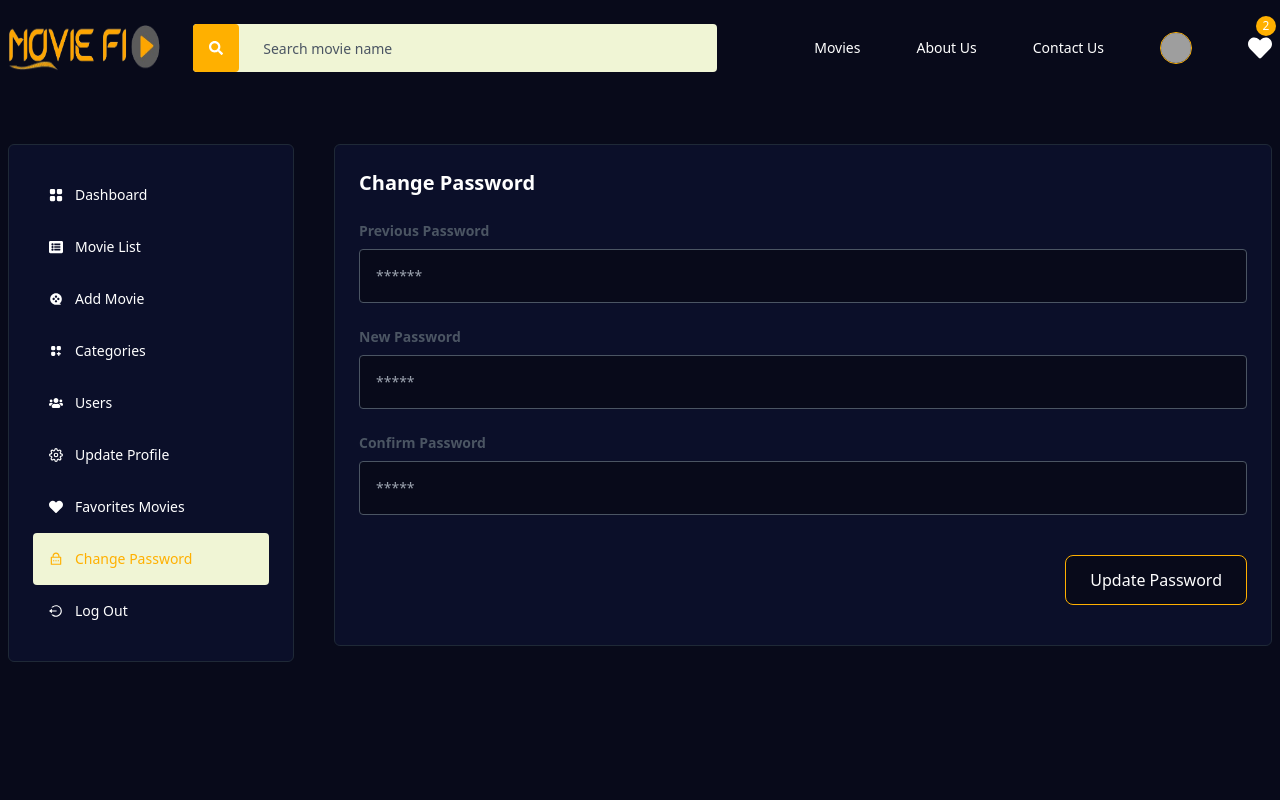
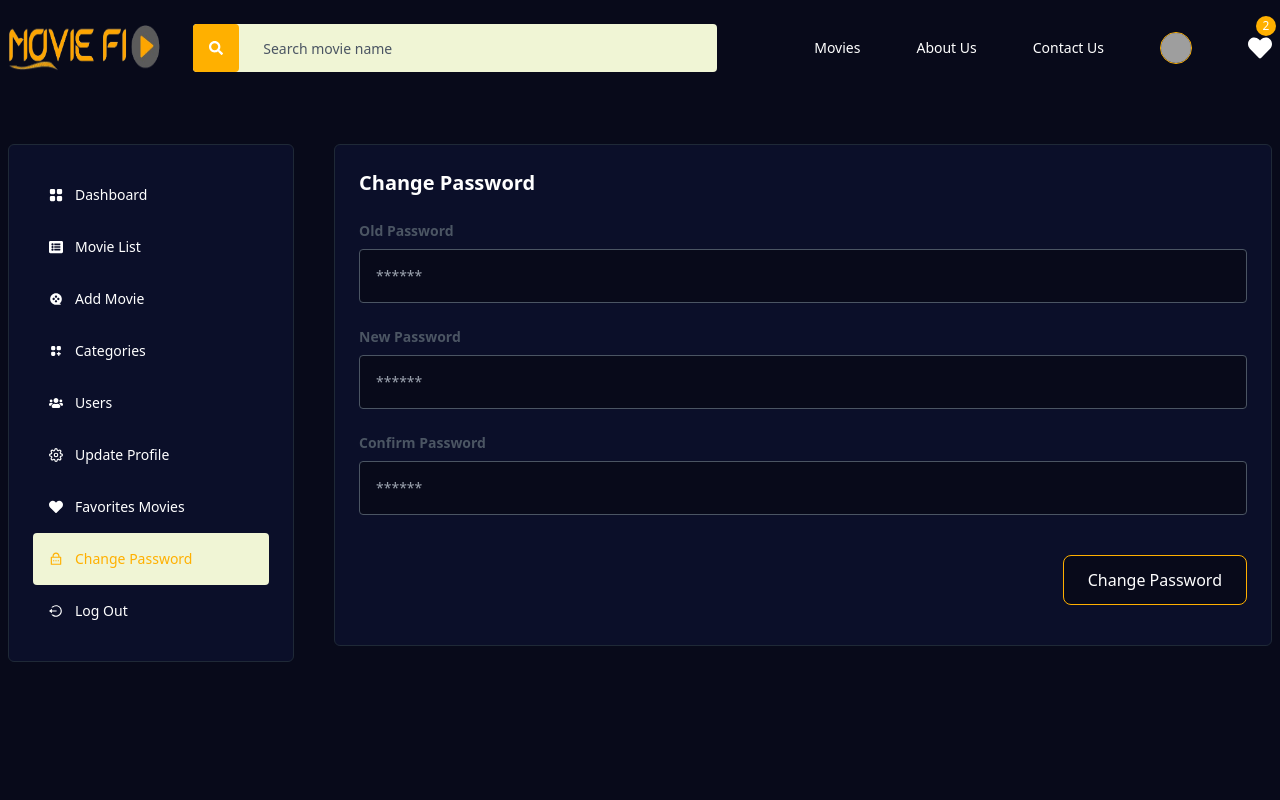
Before and after one commit to Kabri108/MovieFi, a React (Vite) app in the folder client/: page /Password in a window 1280 px wide. Shown: the top 800 px of the page. Built offline with nearby package versions, Linux system fonts and the light colour scheme; sample sign-in values are in the browser's storage; grey boxes are pictures that could not be loaded.

Commit message:
change password service completed and toaster display problem solved

```diff
--- a/client/src/App.jsx
+++ b/client/src/App.jsx
@@ -1,4 +1,4 @@
-import React from 'react';
+import React, { useState } from 'react';
 import { Routes, Route } from 'react-router-dom';
 import HomeScreen from './Screens/HomeScreen';
 import AboutUs from './Screens/AboutUs';
@@ -17,9 +17,16 @@ import ContactUs from './Screens/ContactUs';
 import { AdminRouterProtection, ProtectedRouter } from './ProtectedRouter';
 const App = () => {
   Aos.init();
+
+  const [showToasts, setShowToasts] = useState(false); // Example state for toast container
+
+  const showToast = () => {
+    // Logic to trigger toast notification
+    setShowToasts(true);
+  };
   return (
     <>
-      {/* <ToastContainer> */}
+     {showToast && <ToastContainer />}
         <Routes>
           {/* Public routes */}
           <Route path="/" element={<HomeScreen />} />
--- a/client/src/Component/Notification/ToastContainer.jsx
+++ b/client/src/Component/Notification/ToastContainer.jsx
@@ -5,7 +5,7 @@ export default function ToastContainer(){
         <Toaster
         position='bottom-left'
         reverseOrder={false}
-        gutter={8}
+        gutter={16}
         toastOptions={{
             duration:2000,
         }}
--- a/client/src/Component/Validation/UserValidation.jsx
+++ b/client/src/Component/Validation/UserValidation.jsx
@@ -39,7 +39,29 @@ const RegisterValidation =yup.object().shape({
     email: yup.string().email().required("Email is required").trim(),
   })
 
+  const PasswordValidation=yup.object().shape({
+    oldPassword:yup
+    .string()
+    .required("Password must be at least 6 characters")
+    .min(6,"Password must be at least 6 characters")
+    .max(20,"Password must be less than 20 characters")
+    .matches(/(?=.*[0-9])/,"Password must contain a number"),
+    newPassword:yup
+    .string()
+    .required("Password must be at least 6 characters")
+    .min(6,"Password must be at least 6 characters")
+    .max(20,"Password must be less than 20 characters")
+    .matches(/(?=.*[0-9])/,"Password must contain a number"),
+    confirmPassword:yup
+    .string()
+    .required("Password must be at least 6 characters")
+    .min(6,"Password must be at least 6 characters")
+    .max(20,"Password must be less than 20 characters")
+    .matches(/(?=.*[0-9])/,"Password must contain a number")
+    .oneOf([yup.ref("newPassword"),null],"password must match")
+
+  })
 
 
 
-  export {LoginValidation,RegisterValidation,ProfileValidation }
+  export {LoginValidation,RegisterValidation,ProfileValidation,PasswordValidation }
--- a/client/src/Redux/APIs/userService.jsx
+++ b/client/src/Redux/APIs/userService.jsx
@@ -59,5 +59,16 @@ const deleteProfileService=async (token)=>{
     return data;
 }
 
+//change password Api call
 
-export {registerService,loginService,logoutService,updateProfileService, deleteProfileService}
+const changePasswordService=async(user,token)=>{
+    const{data}=await Axios.put("/users/password",user,{
+        headers:{
+            Authorization:`Bearer ${token}`,
+        }
+    })
+    return data;
+
+}
+
+export {registerService,loginService,logoutService,updateProfileService, deleteProfileService,changePasswordService}
--- a/client/src/Redux/Actions/userActions.jsx
+++ b/client/src/Redux/Actions/userActions.jsx
@@ -4,7 +4,6 @@ import { ErrorAction, tokenProtection } from '../Protection';
 import toast from 'react-hot-toast'
 
 //login action
-
 const loginAction =(data)=>async(dispatch)=>{
     try {
         dispatch({type:userConstants.USER_LOGIN_REQUEST});
@@ -16,7 +15,6 @@ const loginAction =(data)=>async(dispatch)=>{
 }
 
 //register action
-
 const registerAction=(data)=>async(dispatch)=>{
     try {
         dispatch({type:userConstants.USER_REGISTE_REQUEST})
@@ -32,7 +30,6 @@ const registerAction=(data)=>async(dispatch)=>{
 }
 
 //logOut action
-
 const logoutAction=()=>(dispatch)=>{
     userApi.logoutService();
     dispatch({type:userConstants.USER_LOGOUT})
@@ -41,7 +38,6 @@ const logoutAction=()=>(dispatch)=>{
 }
 
 //update profile action
-
 const updateProfileAction=(user)=> async(dispatch,getState)=>{
     try {
         dispatch({type:userConstants.USER_UPDAT_PROFILE_REQUEST})
@@ -59,9 +55,7 @@ const updateProfileAction=(user)=> async(dispatch,getState)=>{
     }
 }
 
-
 //delete profile action
-
 const deleteProfileAction=()=>async(dispatch,getState)=>{
     try {
         dispatch({type:userConstants.USER_DELETE_PROFILE_REQUEST})
@@ -74,4 +68,20 @@ const deleteProfileAction=()=>async(dispatch,getState)=>{
     }
 }
 
-export {loginAction,logoutAction,registerAction,updateProfileAction,deleteProfileAction}
+//changr password action
+const changePasswordAction=(passwords)=>async(dispatch,getState)=>{
+    try {
+        dispatch({type:userConstants.USER_DELETE_PROFILE_REQUEST})
+        const responce = await userApi.changePasswordService(
+            passwords,
+            tokenProtection(getState)
+        );
+        dispatch({
+            type:userConstants.USER_CHANGE_PASSWORD_SUCCESS,
+        payload:responce
+        })
+    } catch (error) {
+        ErrorAction(error,dispatch,userConstants.USER_CHANGE_PASSWORD_FAIL)
+    }
+}
+export {loginAction,logoutAction,registerAction,updateProfileAction,deleteProfileAction,changePasswordAction}
--- a/client/src/Redux/Constants/userConstants.jsx
+++ b/client/src/Redux/Constants/userConstants.jsx
@@ -21,3 +21,9 @@ export const USER_DELETE_PROFILE_REQUEST="USER_DELETE_PROFILE_REQUEST";
 export const USER_DELETE_PROFILE_SUCCESS="USER_DELETE_PROFILE_SUCCESS";
 export const USER_DELETE_PROFILE_FAIL="USER_DELETE_PROFILE_FAIL";
 export const USER_DELETE_PROFILE_RESET="USER_DELETE_PROFILE_RESET";
+
+
+export const USER_CHANGE_PASSWORD_REQUEST ="USER_CHANGE_PASSWORD_REQUEST";
+export const USER_CHANGE_PASSWORD_SUCCESS ="USER_CHANGE_PASSWORD_SUCCESS";
+export const USER_CHANGE_PASSWORD_FAIL ="USER_CHANGE_PASSWORD_FAIL";
+export const USER_CHANGE_PASSWORD_RESET ="USER_CHANGE_PASSWORD_RESET";
--- a/client/src/Redux/store.jsx
+++ b/client/src/Redux/store.jsx
@@ -6,7 +6,8 @@ const rootReducer=combineReducers({
     userLogin:User.userLoginReducer,
     userRegister:User.userRegisterReducer,
     userUpdateProfile:User.userupdateProfileReducer,
-    userDeleteProfile:User.userDeleteProfileReducer
+    userDeleteProfile:User.userDeleteProfileReducer,
+    userChangepassword:User.userChangePasswordReducer
 })
 
 //get user info from localStorage
--- a/client/src/Screens/Dashboard/Password.jsx
+++ b/client/src/Screens/Dashboard/Password.jsx
@@ -1,34 +1,94 @@
-import React from 'react'
+import React, { useEffect } from 'react'
 import Sidebar from './Sidebar'
 import { Input } from '../../Component/UsedInput';
+import { useDispatch, useSelector } from 'react-redux';
+import { useForm } from 'react-hook-form';
+import { yupResolver } from '@hookform/resolvers/yup';
+import { PasswordValidation } from '../../Component/Validation/UserValidation';
+import { InlineError } from '../../Component/Notification/Error';
+import { changePasswordAction } from '../../Redux/Actions/userActions';
+import toast from 'react-hot-toast';
 function Password() {
+  const dispatch =useDispatch();
+  const {isLoading,isError,message,isSuccess}=useSelector(
+    (state)=>state.userChangepassword
+  )
+
+  //validate password
+  const {
+    register,
+    handleSubmit,
+    reset,
+    formState:{errors},
+  }=useForm({
+    resolver:yupResolver(PasswordValidation)
+  })
+
+  //on submit
+
+  const onSubmit=(data)=>{
+    dispatch(changePasswordAction(data))
+  }
+
+  //useEffect
+  useEffect(()=>{
+    if(isSuccess){
+      dispatch({type:"USER_CHANGE_PASSWORD_RESET"})
+    }
+    if(isError){
+      dispatch({type:"USER_CHANGE_PASSWORD_RESET"})
+    }
+    if(message){
+      toast.success(message)
+      reset();
+    }
+  },[isSuccess,isError,message,reset,dispatch])
+
+
+
   return (
     <Sidebar>
-       <div className="flex flex-col gap-6">
+       <form  onSubmit={handleSubmit(onSubmit)} className="flex flex-col gap-6">
         <h2 className="text-xl font-bold">Change Password</h2>
-      <Input
-            label="Previous Password"
+        <Input
+            label="Old Password"
             placeholder="******"
             type="password"
             bg={true}
+            name="oldPassword"
+            register={register('oldPassword')}
           />
+           {errors.oldPassword && <InlineError text={errors.oldPassword.message} />}
        <Input
             label="New Password"
-            placeholder="*****"
+            placeholder="******"
             type="password"
             bg={true}
+            name="newPassword"
+            register={register('newPassword')}
           />
+           {errors.newPassword && <InlineError text={errors.newPassword.message} />}
        <Input
             label="Confirm Password"
-            placeholder="*****"
+            placeholder="******"
             type="password"
             bg={true}
+            name="confirmPassword"
+            register={register('confirmPassword')}
           />
+           {errors.confirmPassword && <InlineError text={errors.confirmPassword.message} />}
           <div className="flex justify-end items-center my-4">
 
-            <button className='bg-main transitions hover:bg-subMain border border-subMain flex-rows gap-4 text-white py-3 px-6 rounded-lg w-full sm:w-auto'>Update Password</button>
+            <button
+            disabled={isLoading}
+            type='submit'
+            className='bg-main transitions hover:bg-subMain border border-subMain flex-rows gap-4 text-white py-3 px-6 rounded-lg w-full sm:w-auto'>
+            {
+              isLoading? "Changing...":"Change Password"
+            }
+            </button>
           </div>
-      </div>
+      </form>
     </Sidebar>
   )
 }
```
Also changed, not shown: client/src/Redux/Reducers/userReducers.jsx (+41 -25 lines).
